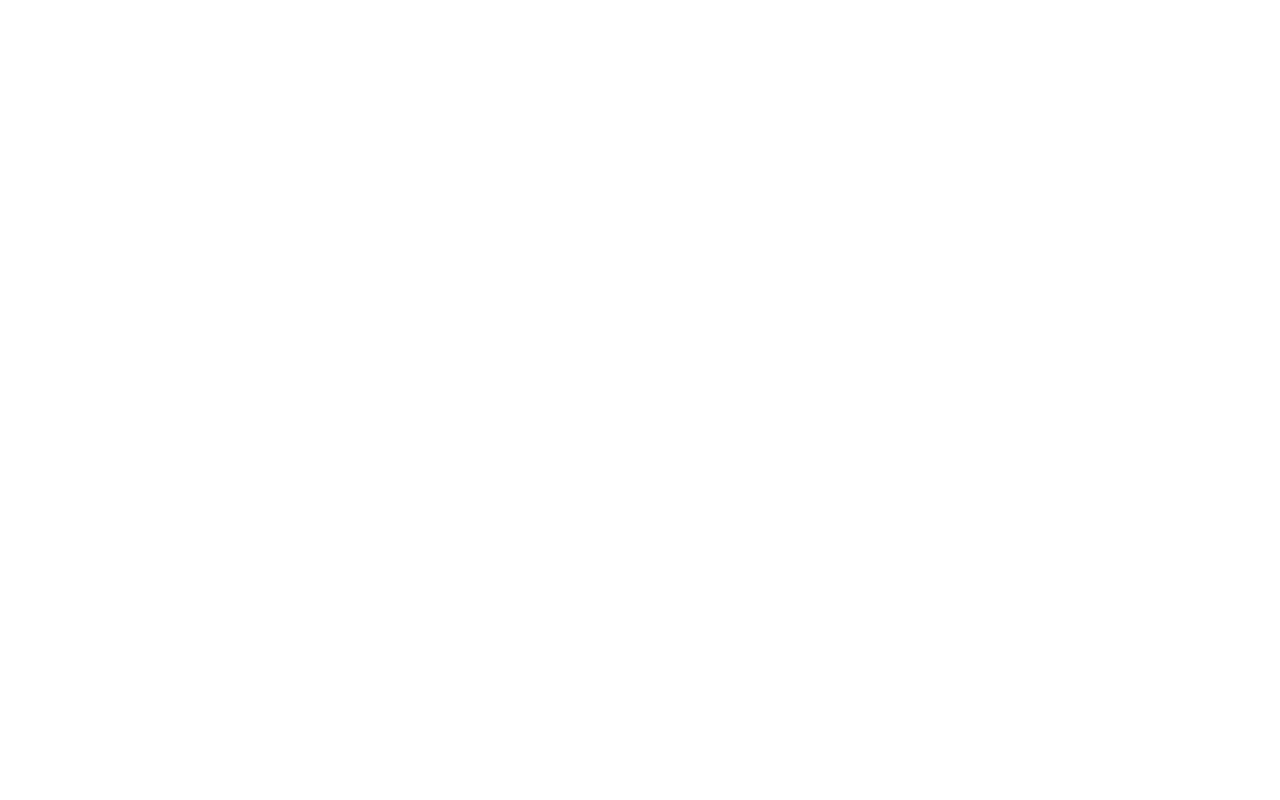
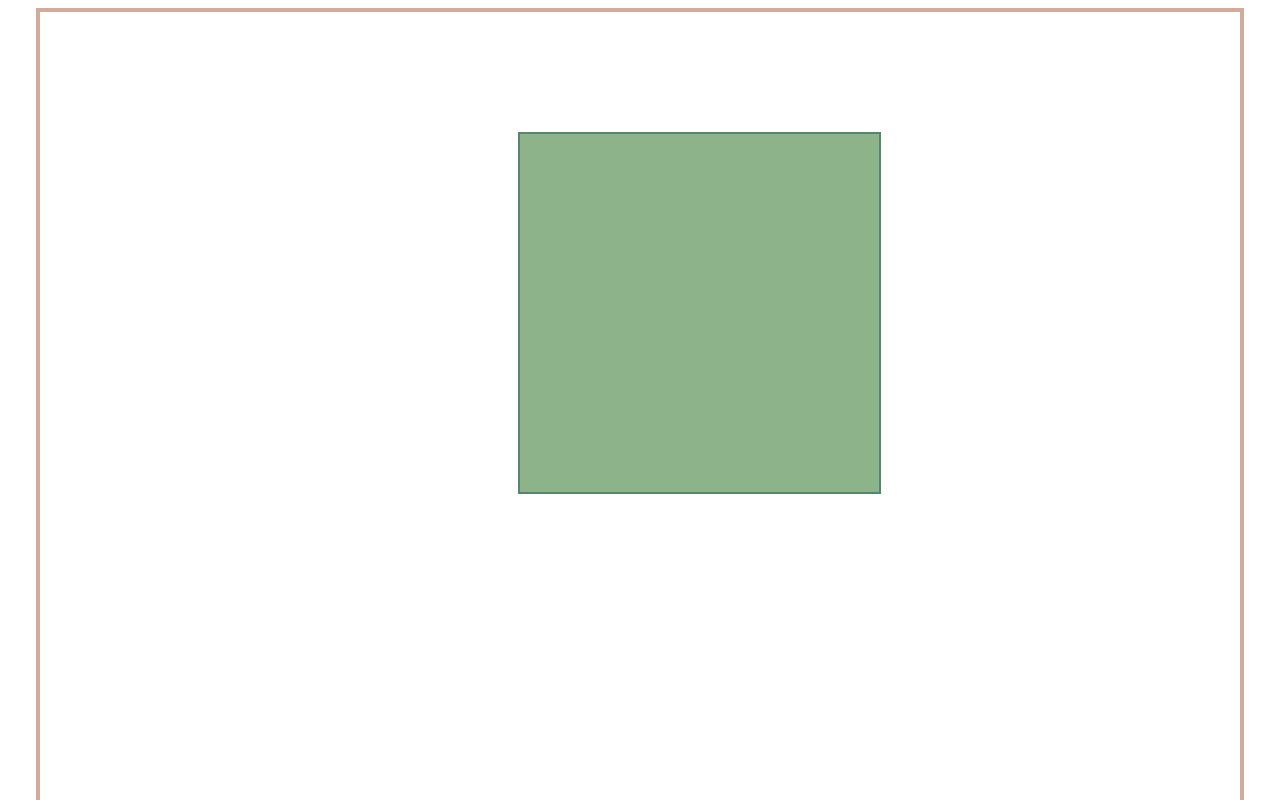
Before and after one commit to berdyshevol/emap-misaic, a plain HTML site: page index.html in a window 1280 px wide. Shown: the top 800 px of the page. Drawn offline with Linux system fonts and the light colour scheme.

Commit message:
testing grid areas
* random x y
* random width height
* matrix

```diff
--- a/app.js
+++ b/app.js
@@ -1 +1,43 @@
 const root = document.getElementById('root');
+const field = [];
+const emptyCell = 0;
+const max= 10;
+const min = 0;
+
+root.classList.add('mosaic-container');
+
+for(let i = 0; i < max; i++) {
+    const row = [];
+    for(let j = 0; j < max; j++) {
+        row.push(emptyCell);
+    }
+    field.push(row);
+}
+console.log(field.length, field[0].length);
+
+function randomPosition() {
+    return Math.floor(Math.random() * max);
+}
+
+function randomSize() {
+    return Math.floor(Math.random() * max) + 1;
+}
+
+function placeRect(x, y, width, height) {
+    const elem = document.createElement('div');
+    elem.classList.add('mosaic-element');
+    root.append(elem);
+    elem.style.gridRow = `${x + 1} / ${width}`;
+    elem.style.gridColumn = `${y + 1} / ${height}`;
+}
+
+function randomRect(){
+    let width = randomSize();
+    let height = randomSize();
+    let x = randomPosition();
+    let y = randomPosition();
+    console.log(x, width , y, height);
+    placeRect(x, y, width, height);
+}
+
+randomRect();
--- a/styles.css
+++ b/styles.css
@@ -5,3 +5,16 @@
     box-sizing: border-box;
     width: 100%;
 }
+.mosaic-container{
+    border: 4px solid #D2AB99;
+    display: grid;
+    width: 1200px;
+    height: 1200px;
+    margin: 0 auto;
+    grid-template-columns: auto auto auto auto auto auto auto auto auto auto;
+    grid-template-rows: auto auto auto auto auto auto auto auto auto auto;
+}
+.mosaic-element{
+    border: 2px solid #56876D;
+    background: #8DB38B;
+}
```
